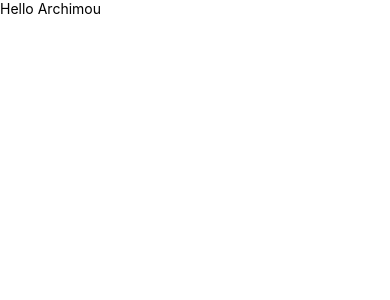
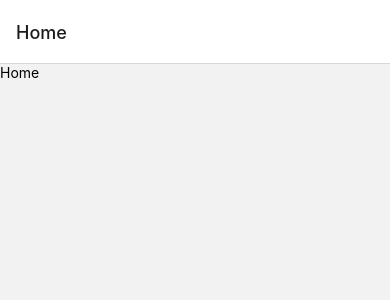
Before and after one commit to thalesgelinger/archimou-app, a React Native app: screen /Home in a window 390 px wide. Shown: the top 300 px of the page. Built offline with nearby package versions, Linux system fonts and the light colour scheme.

Commit message:
feat: add stack navigator

```diff
--- a/App.tsx
+++ b/App.tsx
@@ -9,14 +9,8 @@
  */
 
 import React from 'react';
-import {Text, View} from 'react-native';
+import {Routes} from './src/routes';
 
-const App = () => {
-  return (
-    <View>
-      <Text>Hello Archimou</Text>
-    </View>
-  );
-};
+const App = () => <Routes />;
 
 export default App;
--- a/package.json
+++ b/package.json
@@ -10,8 +10,12 @@
     "lint": "eslint . --ext .js,.jsx,.ts,.tsx"
   },
   "dependencies": {
+    "@react-navigation/native": "^6.0.6",
+    "@react-navigation/native-stack": "^6.2.5",
     "react": "17.0.2",
-    "react-native": "0.66.4"
+    "react-native": "0.66.4",
+    "react-native-safe-area-context": "^3.3.2",
+    "react-native-screens": "^3.10.1"
   },
   "devDependencies": {
     "@babel/core": "^7.12.9",
--- /dev/null
+++ b/src/pages/Home/index.tsx
@@ -0,0 +1,10 @@
+import React from 'react';
+import {Text, View} from 'react-native';
+
+export function Home() {
+  return (
+    <View>
+      <Text>Home</Text>
+    </View>
+  );
+}
--- /dev/null
+++ b/src/pages/index.ts
@@ -0,0 +1 @@
+export {Home} from './Home';
--- /dev/null
+++ b/src/routes.tsx
@@ -0,0 +1,16 @@
+import React from 'react';
+import {NavigationContainer} from '@react-navigation/native';
+import {createNativeStackNavigator} from '@react-navigation/native-stack';
+import {Home} from './pages';
+
+const Stack = createNativeStackNavigator();
+
+export const Routes = () => {
+  return (
+    <NavigationContainer>
+      <Stack.Navigator>
+        <Stack.Screen name="Home" component={Home} />
+      </Stack.Navigator>
+    </NavigationContainer>
+  );
+};
```
Also changed, not shown: 1 other file (tests, documents, lock files or other folders).
